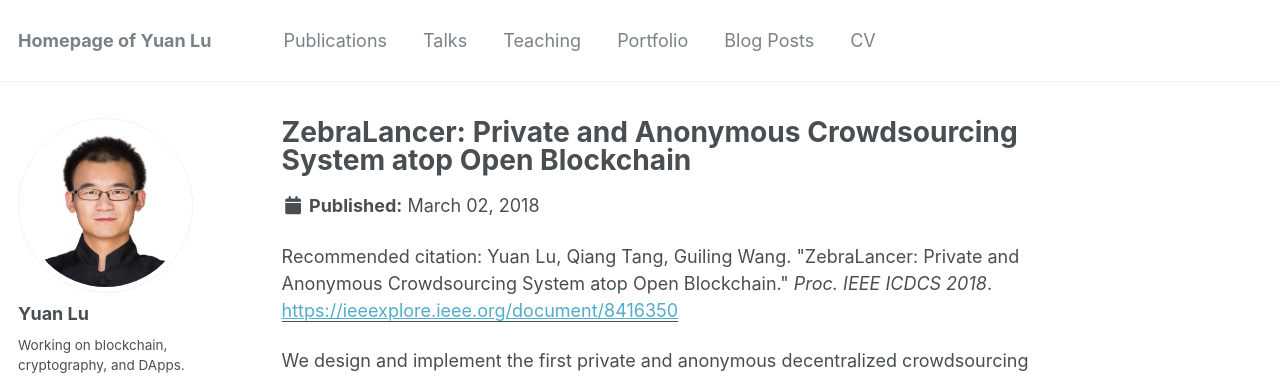
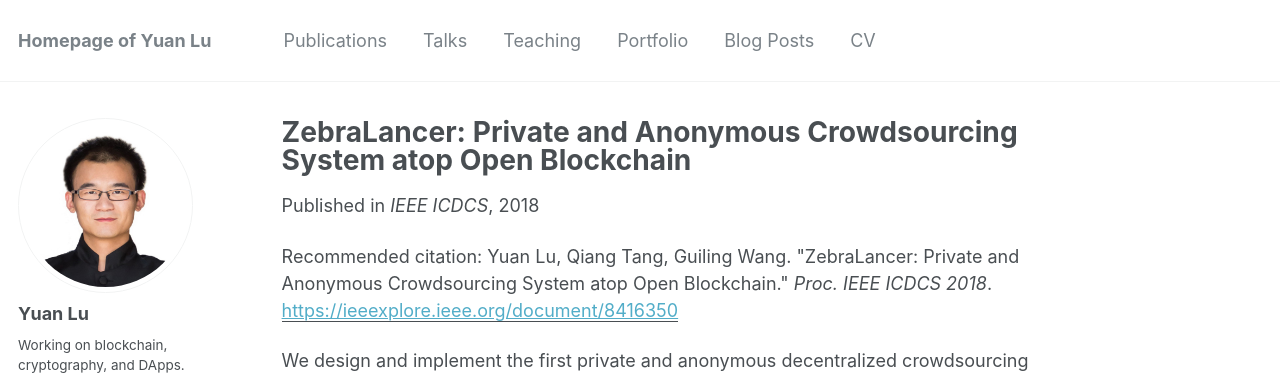
Before and after one commit to yylluu/yylluu.github.io, a Jekyll site: the page built from _publications/2018-03-01-zebralancer.md, in a window 1280 px wide and 900 px high. Shown: the top 378 px of the window. Built offline with Jekyll 4.4.1, drawn with Linux system fonts in a browser that asks for light colours.

Commit message:
Update 2018-03-01-zebralancer.md

```diff
--- a/_publications/2018-03-01-zebralancer.md
+++ b/_publications/2018-03-01-zebralancer.md
@@ -2,6 +2,7 @@
 title: "ZebraLancer: Private and Anonymous Crowdsourcing System atop Open Blockchain"
 collection: IEEE ICDCS 2018
 permalink: /publication/2018-03-01-zebralancer
+venue: IEEE ICDCS
 excerpt: 'Decentralized application'
 date: 2018-03-02
 paperurl: 'https://ieeexplore.ieee.org/document/8416350'
```
